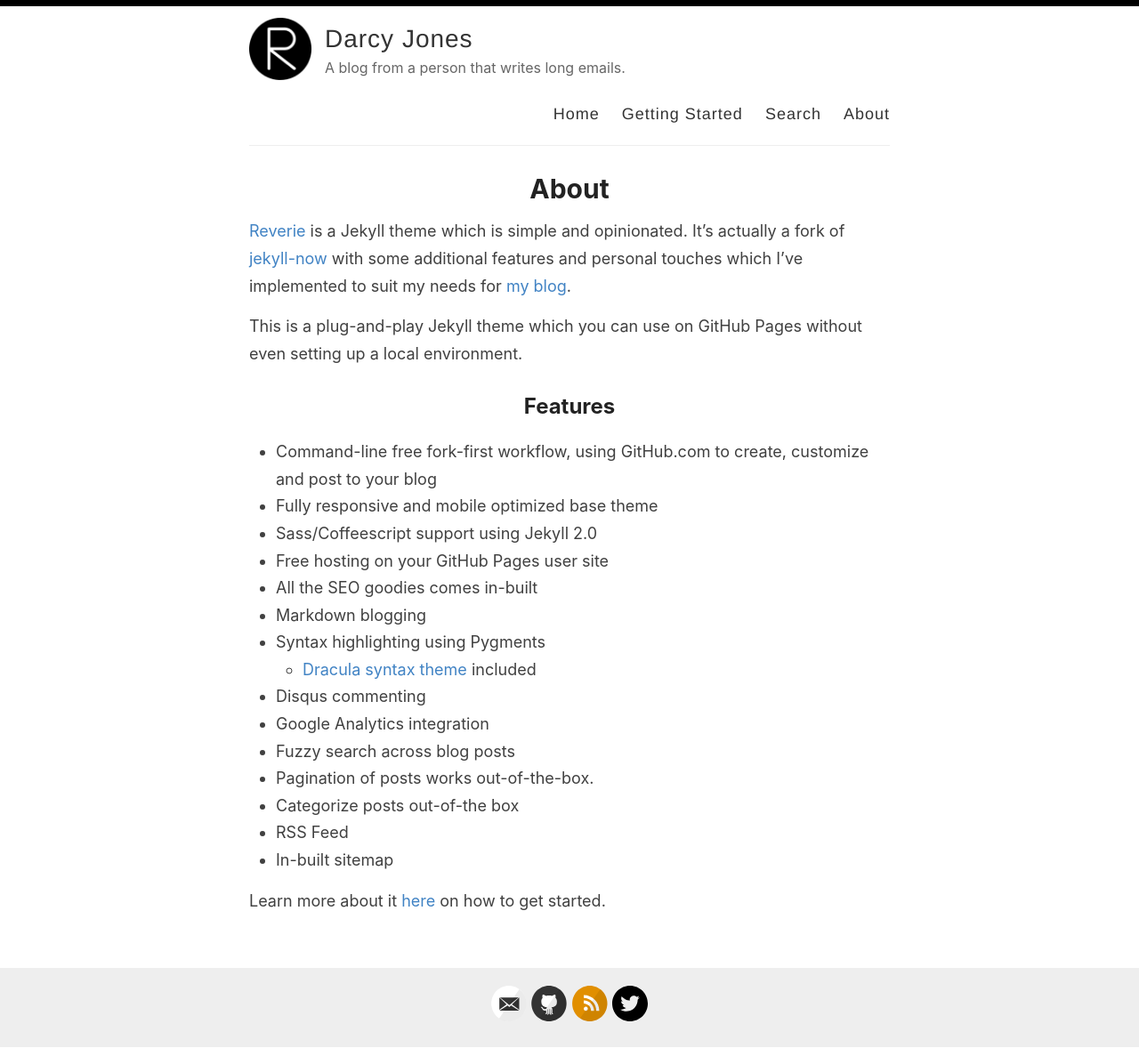
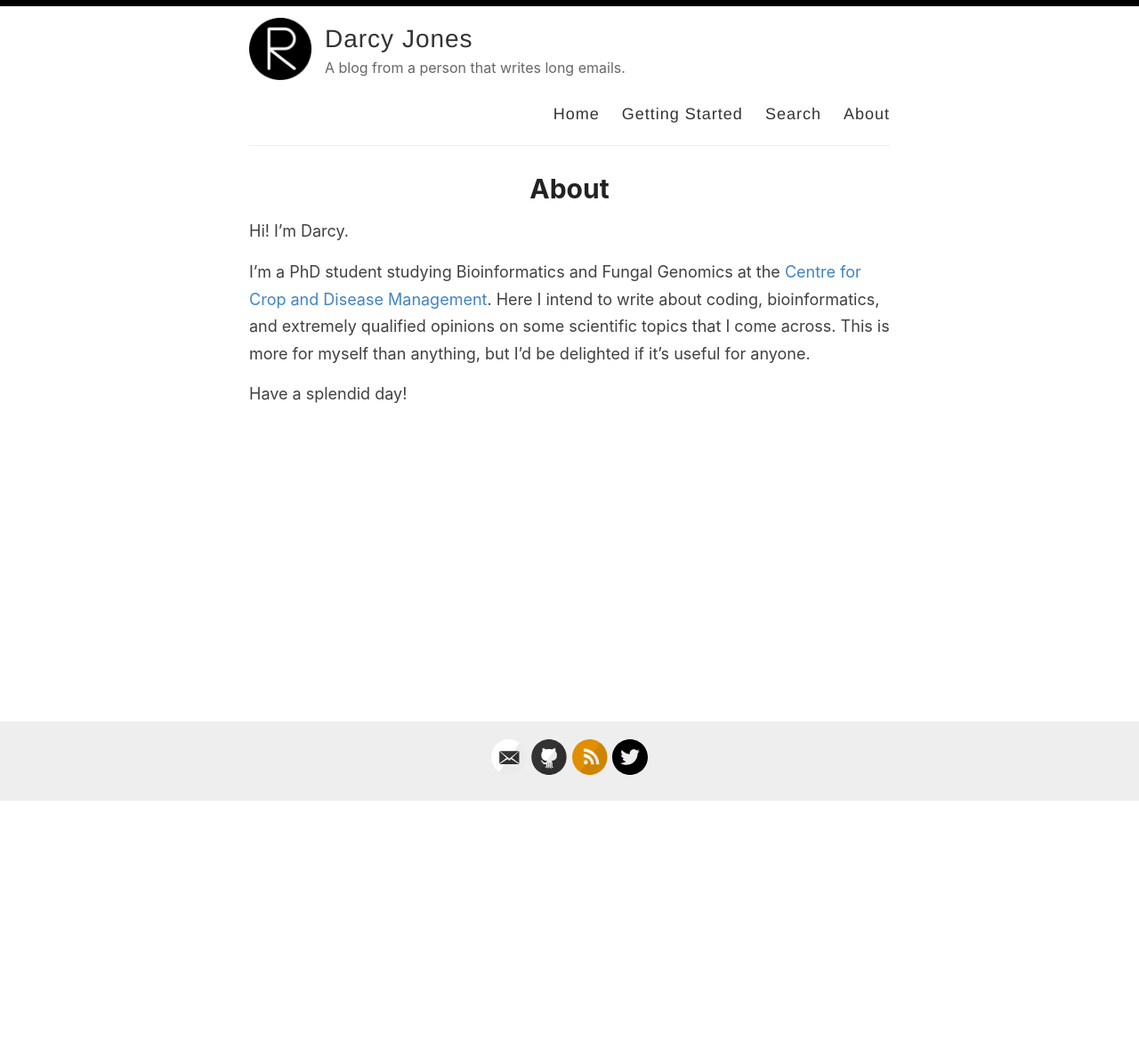
Before and after one commit to darcyabjones/darcyabjones.github.io, a Jekyll site: the page built from _pages/about.md, in a window 1280 px wide. Shown: the whole page at 89% size. Built offline with Jekyll 4.4.1, drawn with Linux system fonts in a browser that asks for light colours; after the commit the page ends 901 px from its top, so only the background shows below that.

Commit message:
updated about page

```diff
--- a/_pages/about.md
+++ b/_pages/about.md
@@ -4,26 +4,11 @@
 permalink: /about/
 ---
 
-[Reverie](https://github.com/amitmerchant1990/reverie) is a Jekyll theme which is simple and opinionated. It's actually a fork of [jekyll-now](https://github.com/barryclark/jekyll-now) with some additional features and personal touches which I've implemented to suit my needs for [my blog](https://www.amitmerchant.com).
 
-This is a plug-and-play Jekyll theme which you can use on GitHub Pages without even setting up a local environment.
+Hi! I'm Darcy.
 
-## Features
+I'm a PhD student studying Bioinformatics and Fungal Genomics at the [Centre for Crop and Disease Management](http://ccdm.com.au/).
+Here I intend to write about coding, bioinformatics, and extremely qualified opinions on some scientific topics that I come across.
+This is more for myself than anything, but I'd be delighted if it's useful for anyone.
 
-- Command-line free fork-first workflow, using GitHub.com to create, customize and post to your blog
-- Fully responsive and mobile optimized base theme
-- Sass/Coffeescript support using Jekyll 2.0
-- Free hosting on your GitHub Pages user site
-- All the SEO goodies comes in-built
-- Markdown blogging
-- Syntax highlighting using Pygments
-    - [Dracula syntax theme](https://draculatheme.com/) included
-- Disqus commenting
-- Google Analytics integration
-- Fuzzy search across blog posts
-- Pagination of posts works out-of-the-box.
-- Categorize posts out-of-the box
-- RSS Feed
-- In-built sitemap
-
-Learn more about it [here](https://github.com/amitmerchant1990/reverie) on how to get started.
+Have a splendid day!
```
Also changed, not shown: _pages/getting-started.md (deleted, +0 -51 lines).
